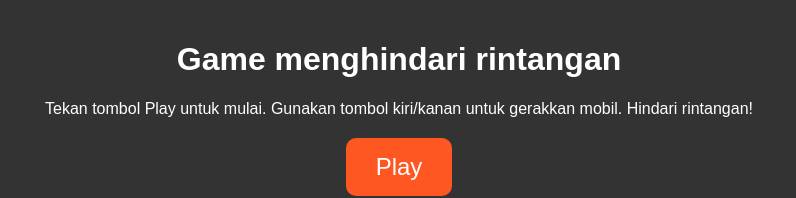
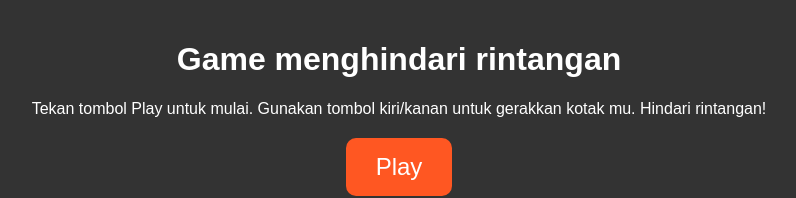
Before and after one commit to rudi-ganteng/game, a plain HTML site: page index.html in a window 1280 px wide. Shown: the top 198 px of the page, without its empty margins (241-1037 px from the left). Drawn offline with Linux system fonts and the light colour scheme.

Commit message:
Update index.html

```diff
--- a/index.html
+++ b/index.html
@@ -75,7 +75,7 @@
 </head>
 <body>
     <h1>Game menghindari rintangan</h1>
-    <p class="instructions">Tekan tombol Play untuk mulai. Gunakan tombol kiri/kanan untuk gerakkan mobil. Hindari rintangan!</p>
+    <p class="instructions">Tekan tombol Play untuk mulai. Gunakan tombol kiri/kanan untuk gerakkan kotak mu. Hindari rintangan!</p>
 
     <!-- Tombol Play -->
     <button id="playBtn">Play</button>
```
